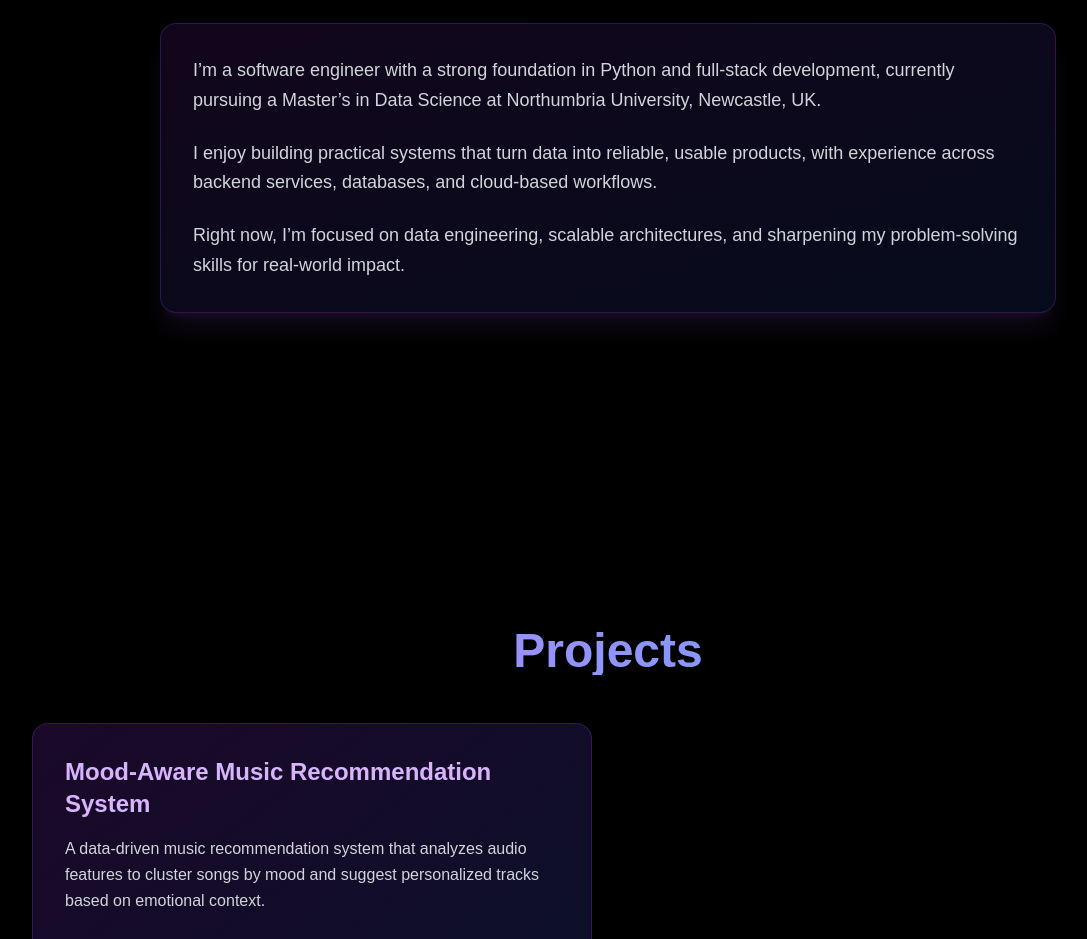
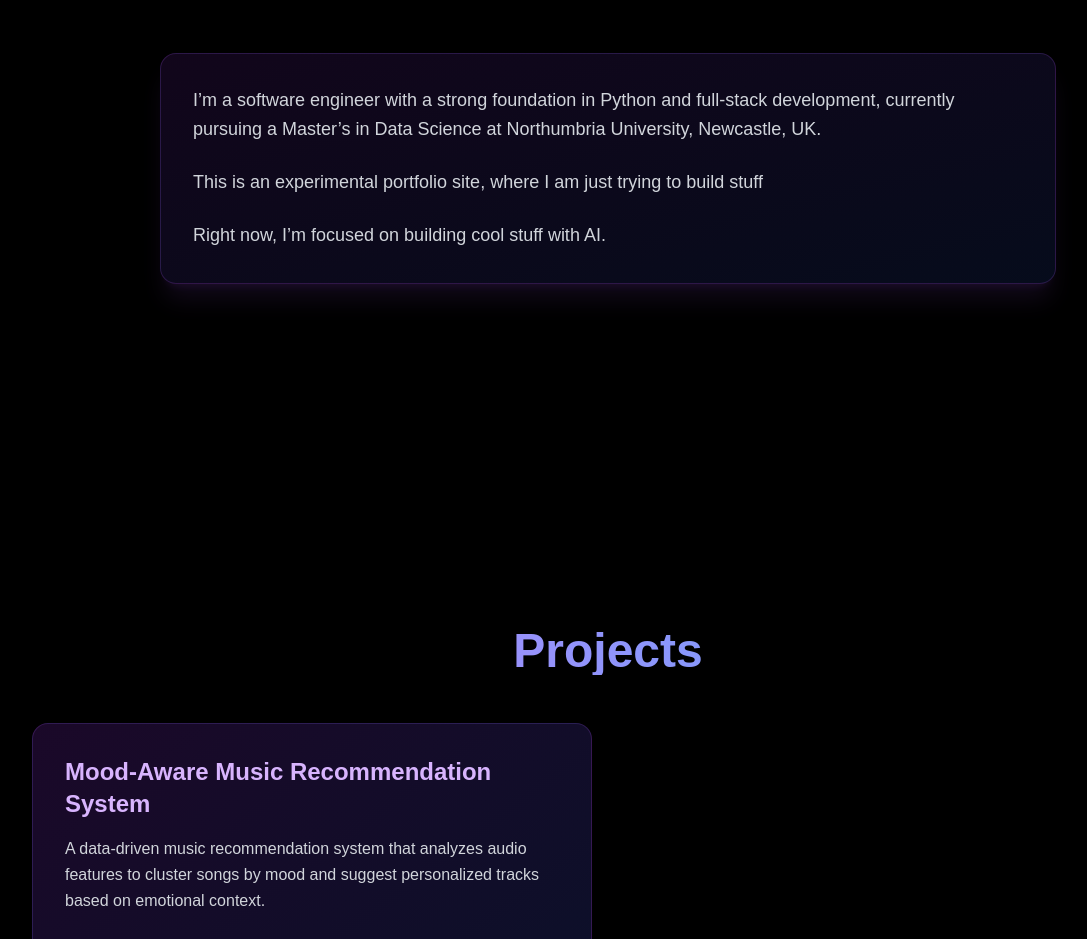
Before and after one commit to Umrii/Portfolio, a Next.js app: page / in a window 1280 px wide. Shown: the part 1080-2019 px from the top of the page, without its empty margins (32-1119 px from the left). Built offline with nearby package versions, Linux system fonts and the light colour scheme.

Commit message:
text-changes

```diff
--- a/data/portfolioData.ts
+++ b/data/portfolioData.ts
@@ -13,8 +13,8 @@ export const personalInfo: PersonalInfo = {
 export const aboutMe: AboutMe = {
   paragraphs: [
     "I’m a software engineer with a strong foundation in Python and full-stack development, currently pursuing a Master’s in Data Science at Northumbria University, Newcastle, UK.",
-    "I enjoy building practical systems that turn data into reliable, usable products, with experience across backend services, databases, and cloud-based workflows.",
-    "Right now, I’m focused on data engineering, scalable architectures, and sharpening my problem-solving skills for real-world impact."
+    "This is an experimental portfolio site, where I am just trying to build stuff",
+    "Right now, I’m focused on building cool stuff with AI."
   ]
 };
 
```
